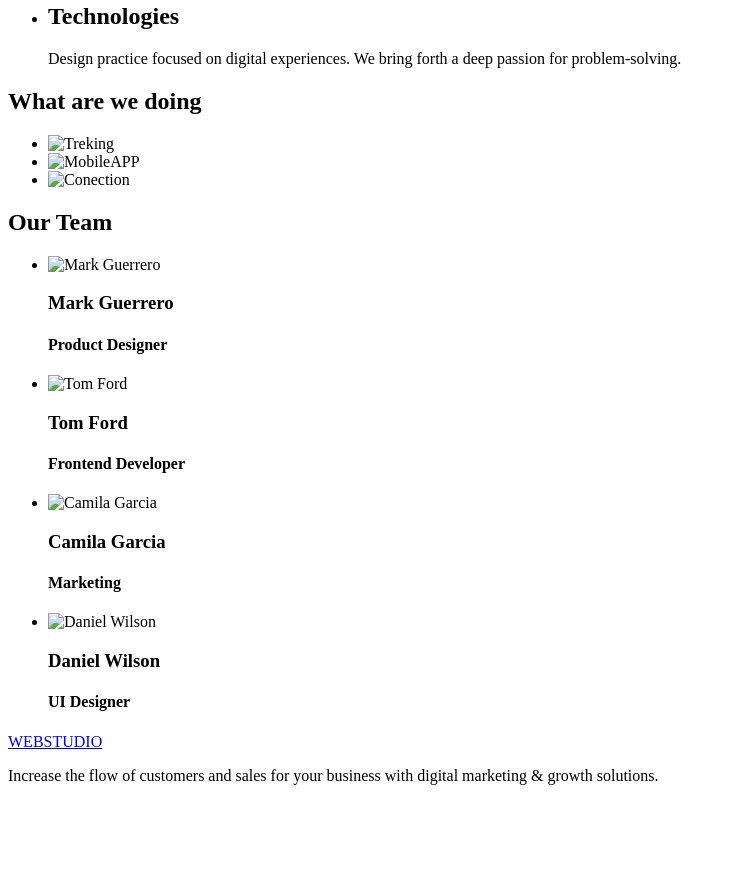
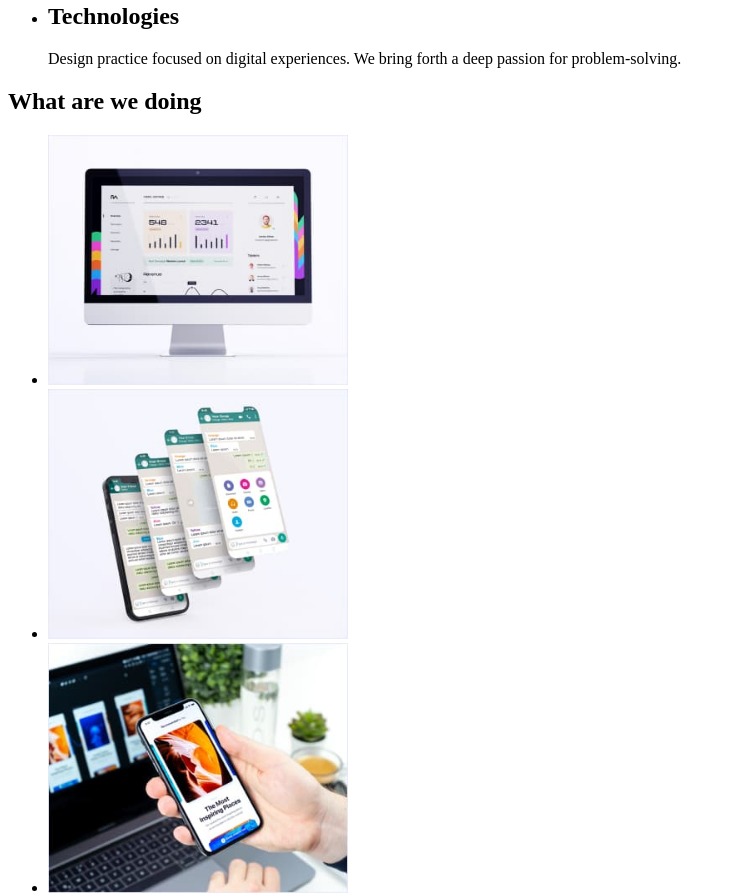
Before and after one commit to lottor27/goit-markup-hw-01, a plain HTML site: page index.html in a window 1280 px wide. Shown: the part 905-1801 px from the top of the page, without its empty margins (0-736 px from the left). Before the commit the page ends 1706 px from the top, so only its background shows below. Drawn offline with Linux system fonts and the light colour scheme; the site is published under a folder, as on GitHub Pages, so addresses that start at the root find nothing.

Commit message:
Update index.html

```diff
--- a/index.html
+++ b/index.html
@@ -65,31 +65,31 @@
     <section>
       <h2>What are we doing</h2>
       <ul>
-        <li><img src="/img/pic1.jpg" alt="Treking" width="300" /></li>
-        <li><img src="/img/pic2.jpg" alt="MobileAPP" width="300" /></li>
-        <li><img src="/img/pic3.jpg" alt="Conection" width="300" /></li>
+        <li><img src="./img/pic1.jpg" alt="Treking" width="300" /></li>
+        <li><img src="./img/pic2.jpg" alt="MobileAPP" width="300" /></li>
+        <li><img src="./img/pic3.jpg" alt="Conection" width="300" /></li>
       </ul>
     </section>
     <section>
       <h2>Our Team</h2>
       <ul>
         <li>
-          <img src="/img/photo1.jpg" alt="Mark Guerrero" width="200" />
+          <img src="./img/photo1.jpg" alt="Mark Guerrero" width="200" />
           <h3>Mark Guerrero</h3>
           <h4>Product Designer</h4>
         </li>
         <li>
-          <img src="/img/photo2.jpg" alt="Tom Ford" width="200" />
+          <img src="./img/photo2.jpg" alt="Tom Ford" width="200" />
           <h3>Tom Ford</h3>
           <h4>Frontend Developer</h4>
         </li>
         <li>
-          <img src="/img/photo3.jpg" alt="Camila Garcia" width="200" />
+          <img src="./img/photo3.jpg" alt="Camila Garcia" width="200" />
           <h3>Camila Garcia</h3>
           <h4>Marketing</h4>
         </li>
         <li>
-          <img src="/img/photo4.jpg" alt="Daniel Wilson" width="200" />
+          <img src="./img/photo4.jpg" alt="Daniel Wilson" width="200" />
           <h3>Daniel Wilson</h3>
           <h4>UI Designer</h4>
         </li>
```
